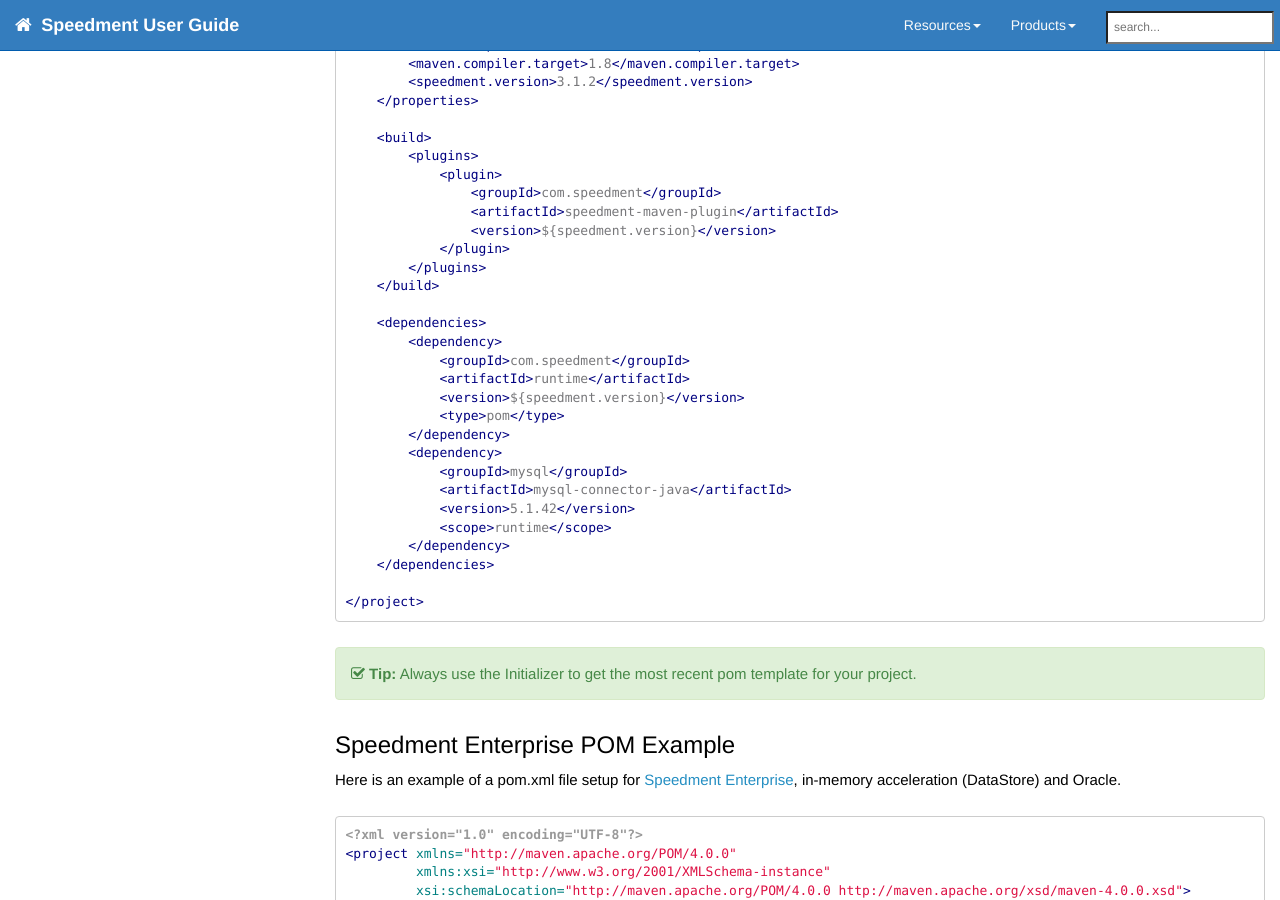
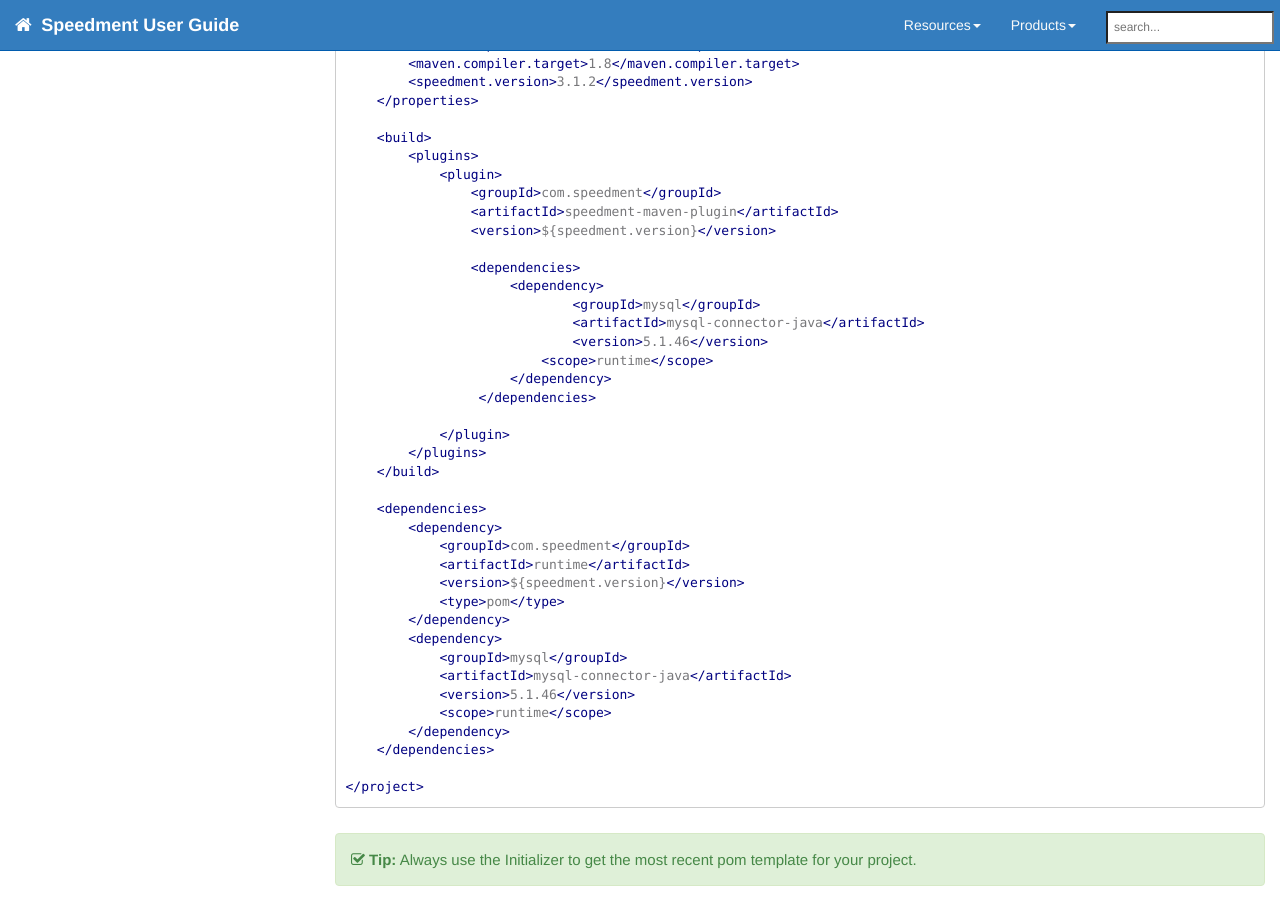
Before and after one commit to speedment/speedment-doc, a Jekyll site: the page built from pages/getting_started.md, in a window 1280 px wide and 900 px high, scrolled down 3301 px. Built offline with Jekyll 4.4.1, drawn with Linux system fonts in a browser that asks for light colours; nearby versions of some CDN libraries; comment, search, counter and statistics services are not loaded.

Commit message:
Add JDBC driver to plugin

```diff
--- a/pages/getting_started.md
+++ b/pages/getting_started.md
@@ -106,6 +106,16 @@
                 <groupId>com.speedment</groupId>
                 <artifactId>speedment-maven-plugin</artifactId>
                 <version>${speedment.version}</version>
+
+                <dependencies>
+                     <dependency>
+                             <groupId>mysql</groupId>
+                             <artifactId>mysql-connector-java</artifactId>
+                             <version>5.1.46</version>
+                         <scope>runtime</scope>
+                     </dependency>
+                 </dependencies>
+
             </plugin>
         </plugins>
     </build>
@@ -120,7 +130,7 @@
         <dependency>
             <groupId>mysql</groupId>
             <artifactId>mysql-connector-java</artifactId>
-            <version>5.1.42</version>
+            <version>5.1.46</version>
             <scope>runtime</scope>
         </dependency>
     </dependencies>
```
